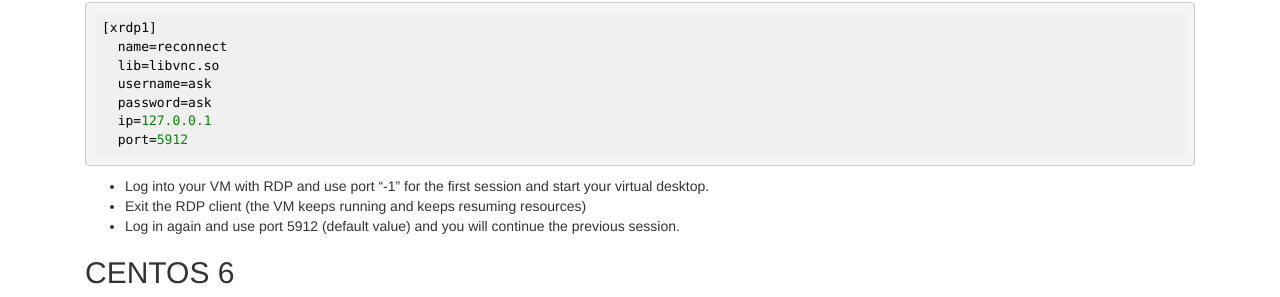
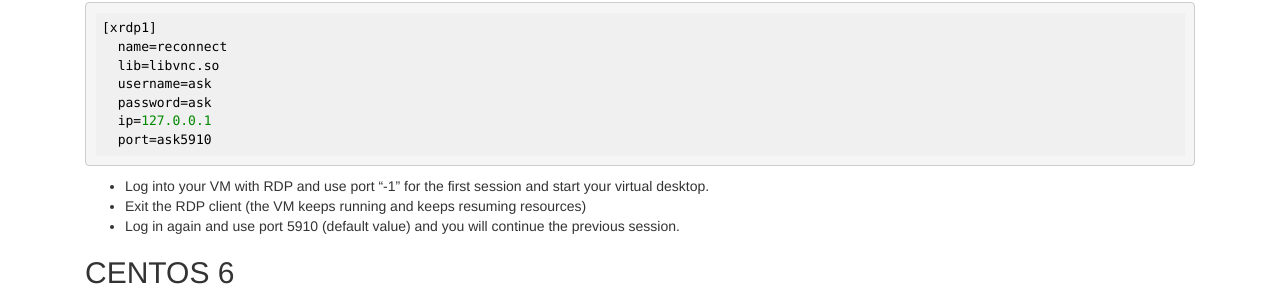
Before and after one commit to sara-nl/clouddocs, a Jekyll site: the page built from xrdp.markdown, in a window 1280 px wide and 900 px high, scrolled down 927 px. Shown: the part 128-425 px from the top of the window. Built offline with Jekyll 4.4.1, drawn with Linux system fonts in a browser that asks for light colours.

Commit message:
rolled back xrdp.ini

````diff
--- a/xrdp.markdown
+++ b/xrdp.markdown
@@ -62,12 +62,12 @@
   username=ask
   password=ask
   ip=127.0.0.1
-  port=5912
+  port=ask5910
 ```
 
 * Log into your VM with RDP and use port "-1" for the first session and start your virtual desktop.
 * Exit the RDP client (the VM keeps running and keeps resuming resources)
-* Log in again and use port 5912 (default value) and you will continue the previous session.
+* Log in again and use port 5910 (default value) and you will continue the previous session.
 
 
 
````
